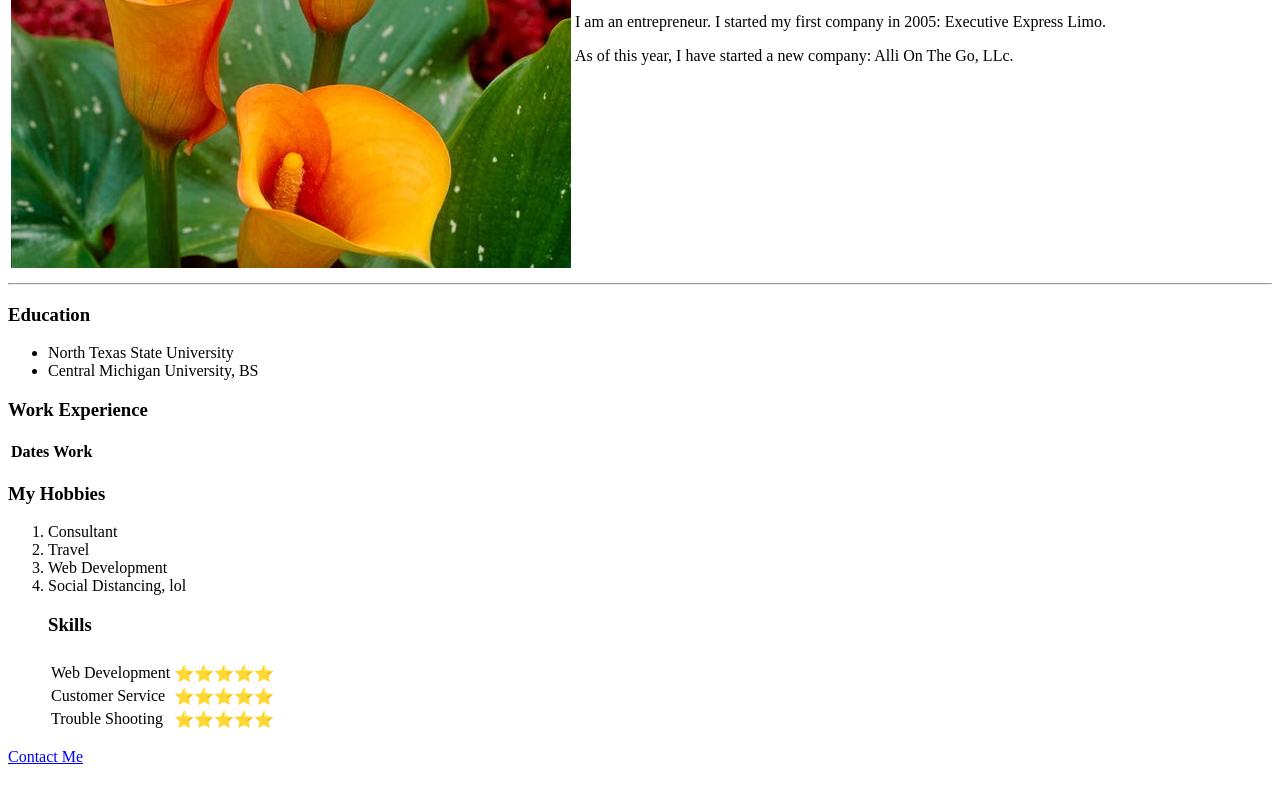
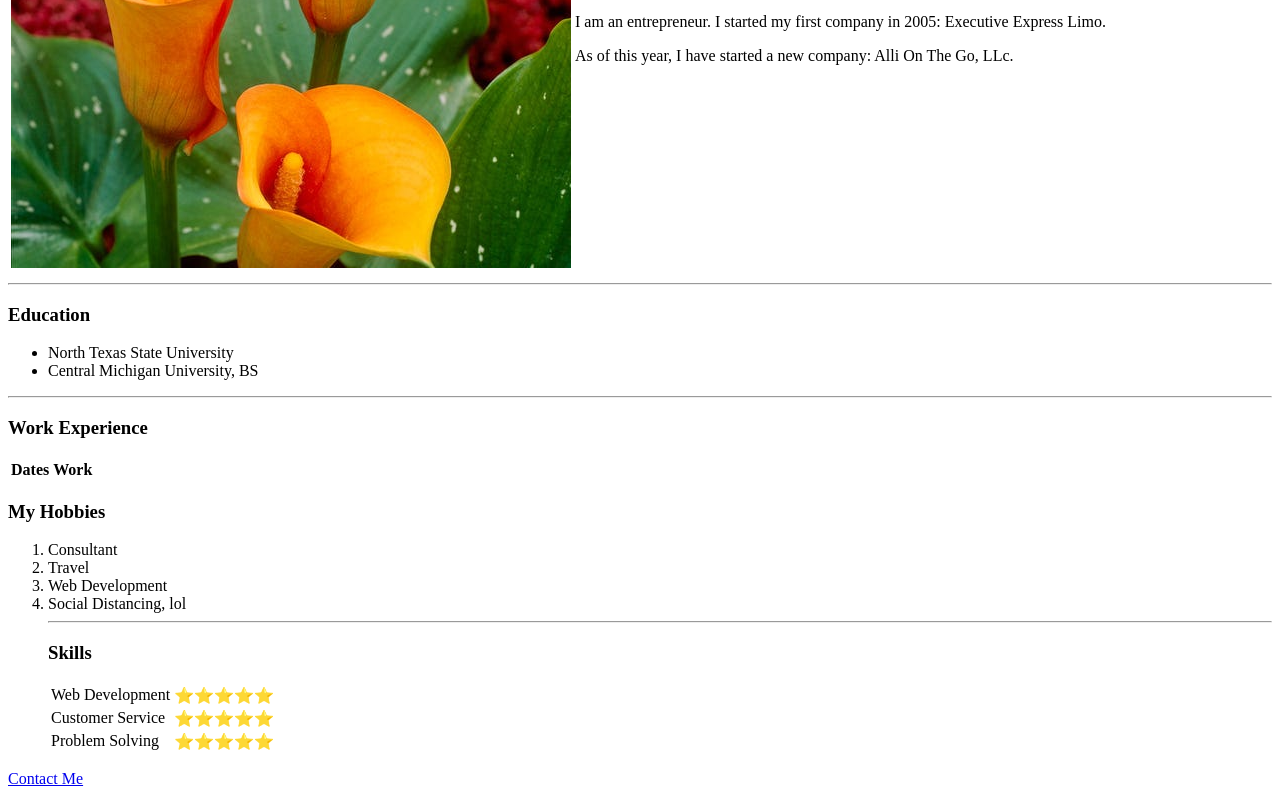
Before and after one commit to allionthego/cv, a plain HTML site: page index.html in a window 1280 px wide. Shown: the part 303-1099 px from the top of the page. Before the commit the page ends 1077 px from the top, so only its background shows below. Drawn offline with Linux system fonts and the light colour scheme.

Commit message:
Add files via upload

```diff
--- a/index.html
+++ b/index.html
@@ -24,6 +24,7 @@
     <li>North Texas State University</li>
     <li>Central Michigan University, BS</li>
   </ul>
+  <hr>
   <h3>Work Experience</h3>
   <table>
     <thead>
@@ -37,21 +38,9 @@
     <li>Travel</li>
     <li>Web Development</li>
     <li>Social Distancing, lol</li>
+    <hr>
     <h3>Skills</h3>
-    <table>
-      <tr>
-        <td>
-
-
-        </td>
-      </tr>
-    </table>
-
-
-
-
-
-    <table>
+      <table>
       <tr>
         <td>Web Development</td>
         <td>⭐⭐⭐⭐⭐</td>
@@ -61,7 +50,7 @@
         <td>⭐⭐⭐⭐⭐</td>
       </tr>
       <tr>
-        <td>Trouble Shooting</td>
+        <td>Problem Solving</td>
         <td>⭐⭐⭐⭐⭐</td>
       </tr>
     </table>
```
